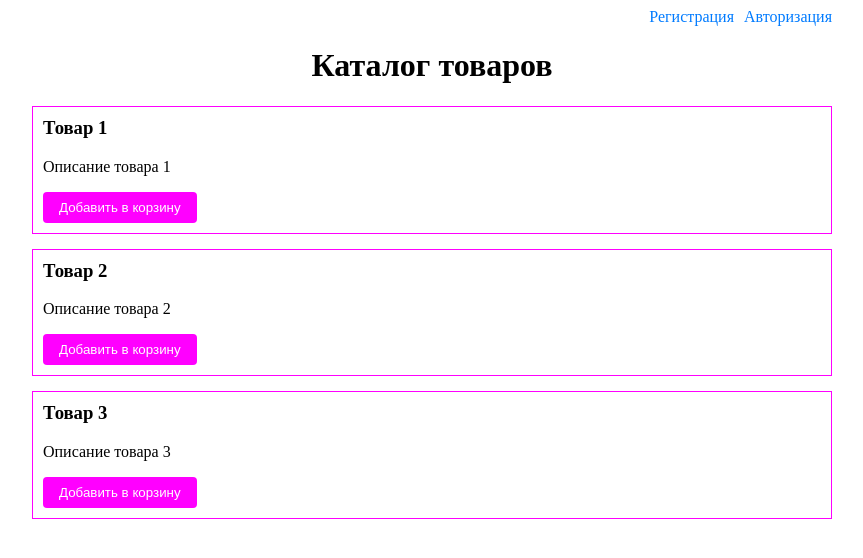
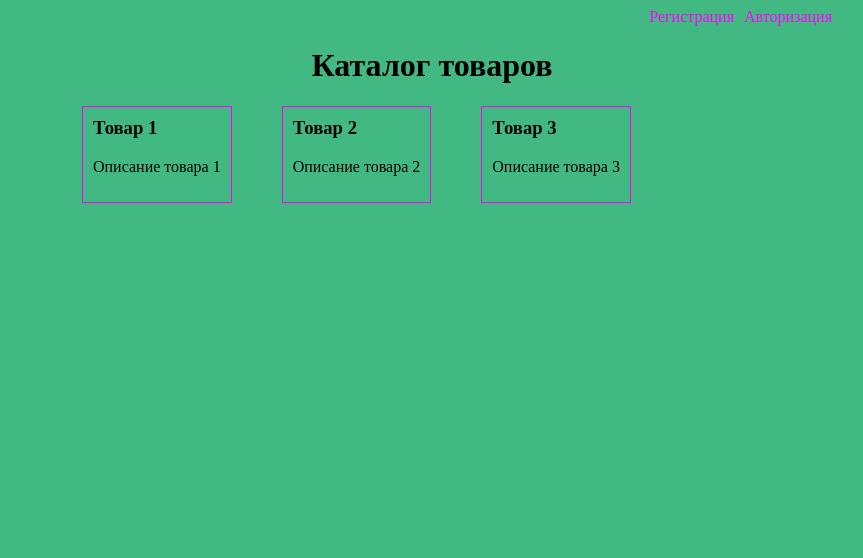
Before and after one commit to SijedD/VUE-CLI, a Vue app in the folder my-app/: page / in a window 1280 px wide. Shown: the top 558 px of the page, without its empty margins (208-1071 px from the left). Built offline with nearby package versions, Linux system fonts and the light colour scheme.

Commit message:
Update HomeView.vue

```diff
--- a/my-app/src/views/HomeView.vue
+++ b/my-app/src/views/HomeView.vue
@@ -1,24 +1,25 @@
 <template>
   <div class="home-container">
     <!-- Кнопки регистрации и авторизации -->
-    <div class="auth-buttons">
+    <div class="auth-buttons" v-if="!isLoggedIn">
       <router-link to="/registration" class="auth-button">Регистрация</router-link>
       <router-link to="/login" class="auth-button">Авторизация</router-link>
     </div>
-    <h1 >Каталог товаров</h1>
+    <!-- Никнейм и кнопка выхода -->
+    <div v-else class="user-info">
+      <p>Имя пользователя:{{ username }}</p>
+
+      <button @click="logout" class="logout-button">Выход</button>
+    </div>
+    <h1>Каталог товаров</h1>
     <!-- Список товаров из каталога -->
+    <div class="tovar">
     <div class="product" v-for="product in products" :key="product.id">
       <h3>{{ product.name }}</h3>
       <p>{{ product.description }}</p>
       <!-- Показывать кнопку "Добавить в корзину" только для авторизованных пользователей-клиентов -->
-      <button v-if="isClient" @click="addToCart(product)" class="add-to-cart-button">Добавить в корзину</button>
+      <button v-if="isClient && isLoggedIn" @click="addToCart(product)" class="add-to-cart-button">Добавить в корзину</button>
     </div>
-    <!-- Элементы интерфейса в зависимости от роли пользователя -->
-    <div v-if="isLoggedIn" class="user-links">
-      <!-- Ссылка на выход из аккаунта -->
-      <button @click="logout" class="logout-button">Выход</button>
-      <!-- Ссылка на просмотр ранее оформленных заказов -->
-      <router-link to="/orders" class="orders-link">Мои заказы</router-link>
   </div>
   </div>
 </template>
@@ -34,10 +35,12 @@ export default {
           { id: 2, name: 'Товар 2', description: 'Описание товара 2' },
           { id: 3, name: 'Товар 3', description: 'Описание товара 3' },
         ],
-      // Статус авторизации пользователя (для демонстрации)
+        // Статус авторизации пользователя
         isLoggedIn: false,
         // Роль пользователя (для демонстрации)
         role: 'client', // Может быть 'client', 'admin' и т.д.
+        // Никнейм пользователя
+        username: ''
       };
     },
     computed: {
@@ -51,16 +54,35 @@ export default {
       addToCart(product) {
         console.log('Добавлен товар в корзину:', product);
       },
-    // Выход из аккаунта (для демонстрации)
+      // Выход из аккаунта
       logout() {
         this.isLoggedIn = false;
+        this.username = '';
         console.log('Выход из аккаунта');
+      }
+    },
+    created() {
+      // Проверяем, авторизован ли пользователь
+      const savedUserData = localStorage.getItem('userData');
+      if (savedUserData) {
+        const userData = JSON.parse(savedUserData);
+        this.isLoggedIn = true;
+        this.username = userData.username;
       }
     }
   };
 </script>
 
 <style>
+  body{
+    background-color: #42b983;
+  }
+  .user-info{
+    text-align: center;
+  }
+  .tovar{
+    display: flex;
+  }
 h1{
 text-align: center;
 }
@@ -78,7 +100,7 @@ text-align: center;
 .auth-button {
   margin-left: 10px;
   text-decoration: none;
-  color: #007bff;
+  color: fuchsia;
 }
 
 .auth-button:hover {
@@ -89,6 +111,7 @@ text-align: center;
   border: 1px solid fuchsia;
   padding: 10px;
   margin-bottom: 15px;
+  margin-left: 50px;
 }
 
 .product h3 {
@@ -110,16 +133,4 @@ text-align: center;
   background-color: red;
 }
 
-.orders-link {
-  text-decoration: none;
-  color: #007bff;
-}
-
-.orders-link:hover {
-  text-decoration: underline;
-}
-
-.user-links {
-  margin-top: 20px;
-}
 </style>
```
Lines whose indentation alone changed are shown as unchanged.
